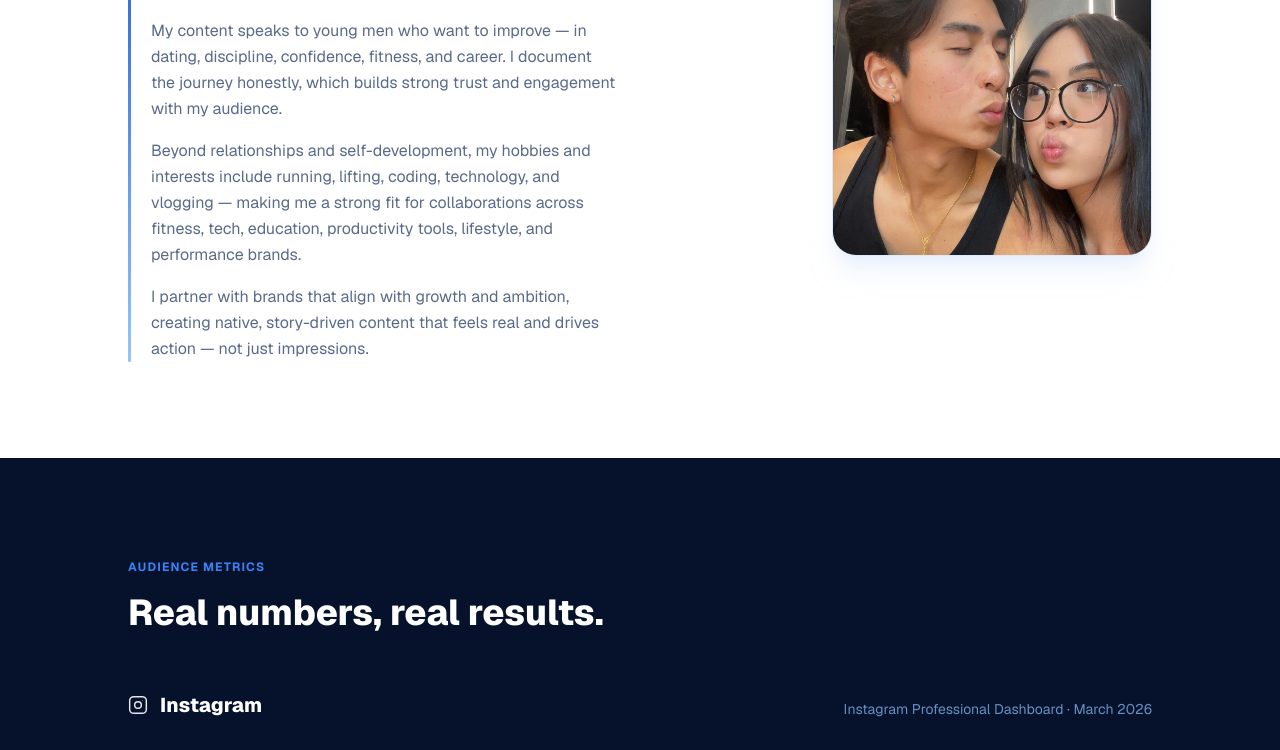
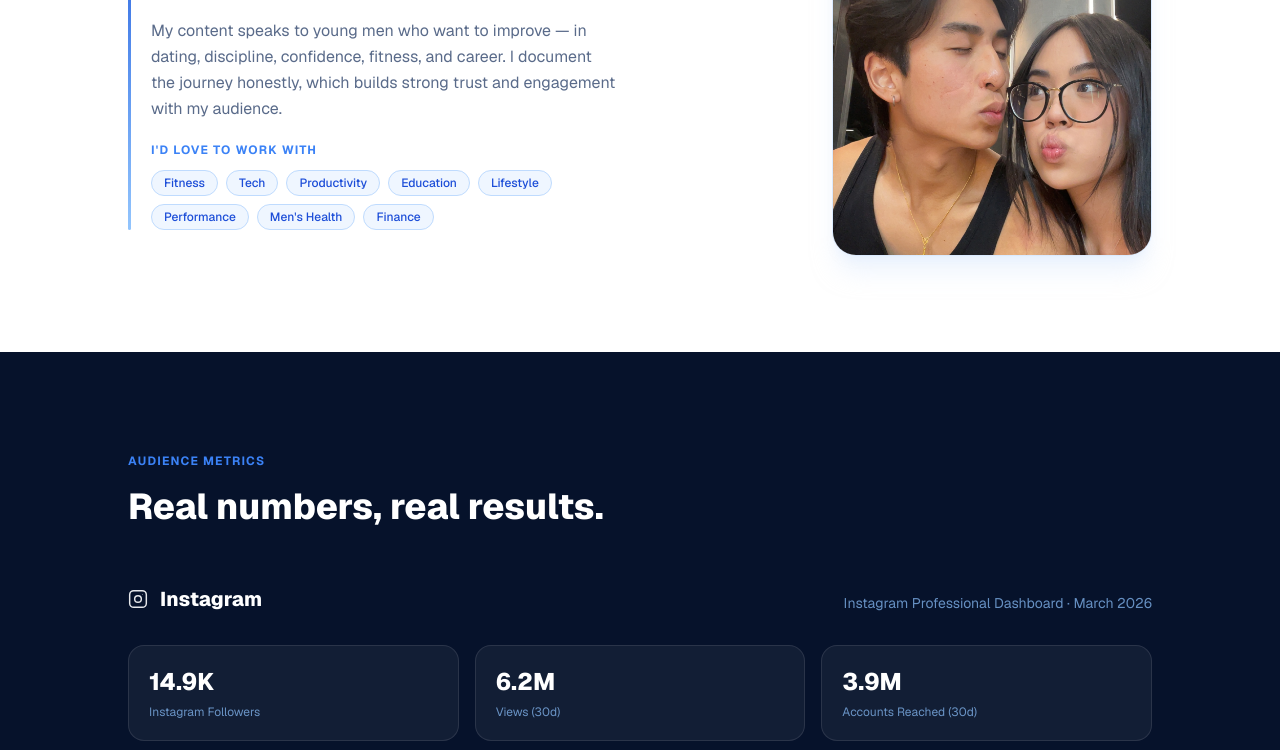
Before and after one commit to alexalex6933/brand-portfolio-website, a Next.js app: page / in a window 1280 px wide. Shown: the part 1320-2070 px from the top of the page. Built offline with nearby package versions, Linux system fonts and the light colour scheme.

Commit message:
feat: prominent email display, fix CTA mailto, add I'd love to work with tags

```diff
--- a/components/About.tsx
+++ b/components/About.tsx
@@ -30,16 +30,16 @@ export default function About() {
                 confidence, fitness, and career. I document the journey honestly, which builds
                 strong trust and engagement with my audience.
               </p>
-              <p className="text-base text-[#5A6B8A] leading-relaxed">
-                Beyond relationships and self-development, my hobbies and interests include
-                running, lifting, coding, technology, and vlogging — making me a strong fit for
-                collaborations across fitness, tech, education, productivity tools, lifestyle,
-                and performance brands.
-              </p>
-              <p className="text-base text-[#5A6B8A] leading-relaxed">
-                I partner with brands that align with growth and ambition, creating native,
-                story-driven content that feels real and drives action — not just impressions.
-              </p>
+              <div className="space-y-3 pt-1">
+                <p className="text-xs font-bold tracking-widest uppercase text-[#3B82F6]">I&apos;d love to work with</p>
+                <div className="flex flex-wrap gap-2">
+                  {["Fitness", "Tech", "Productivity", "Education", "Lifestyle", "Performance", "Men's Health", "Finance"].map((tag) => (
+                    <span key={tag} className="text-xs font-medium text-[#1D4ED8] bg-[#EFF6FF] border border-[#BFDBFE] px-3 py-1 rounded-full">
+                      {tag}
+                    </span>
+                  ))}
+                </div>
+              </div>
             </div>
           </div>
 
--- a/components/CTASection.tsx
+++ b/components/CTASection.tsx
@@ -15,9 +15,8 @@ export default function CTASection() {
 
         {/* CTA buttons */}
         <div className="flex flex-wrap items-center justify-center gap-4">
-          {/* CUSTOMIZE: replace with your actual email */}
           <a
-            href="mailto:you@email.com"
+            href="mailto:alexleuung1@gmail.com"
             className="inline-flex items-center gap-2 bg-white text-[#1D4ED8] text-sm font-bold
                        px-7 py-4 rounded-full hover:bg-blue-50 active:scale-95
                        transition-all duration-200 shadow-lg shadow-blue-900/30"
@@ -36,6 +35,14 @@ export default function CTASection() {
           </a>
         </div>
 
+        {/* Email display */}
+        <p className="text-sm text-blue-200/80">
+          or email directly:{" "}
+          <a href="mailto:alexleuung1@gmail.com" className="text-white font-semibold hover:underline">
+            alexleuung1@gmail.com
+          </a>
+        </p>
+
         {/* Trust note */}
         <p className="text-xs text-blue-300/60">
           Usually responds within 24 hours · All partnerships are selective
--- a/components/Contact.tsx
+++ b/components/Contact.tsx
@@ -28,11 +28,11 @@ export default function Contact() {
       <div className="max-w-5xl mx-auto flex flex-col sm:flex-row items-center justify-between gap-6">
 
         {/* Name + email */}
-        <div className="space-y-1 text-center sm:text-left">
+        <div className="space-y-1.5 text-center sm:text-left">
           <p className="text-sm font-semibold text-white">Alexander Leung</p>
           <a
             href="mailto:alexleuung1@gmail.com"
-            className="text-xs text-blue-400 hover:text-blue-300 transition-colors"
+            className="text-base font-bold text-blue-400 hover:text-blue-300 transition-colors tracking-tight"
           >
             alexleuung1@gmail.com
           </a>
```
